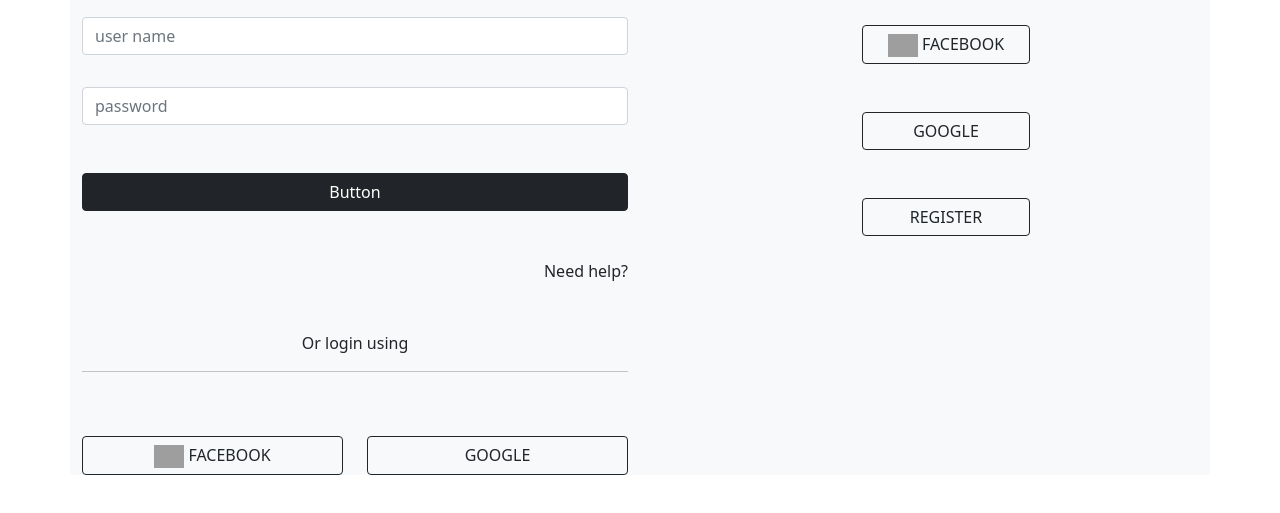
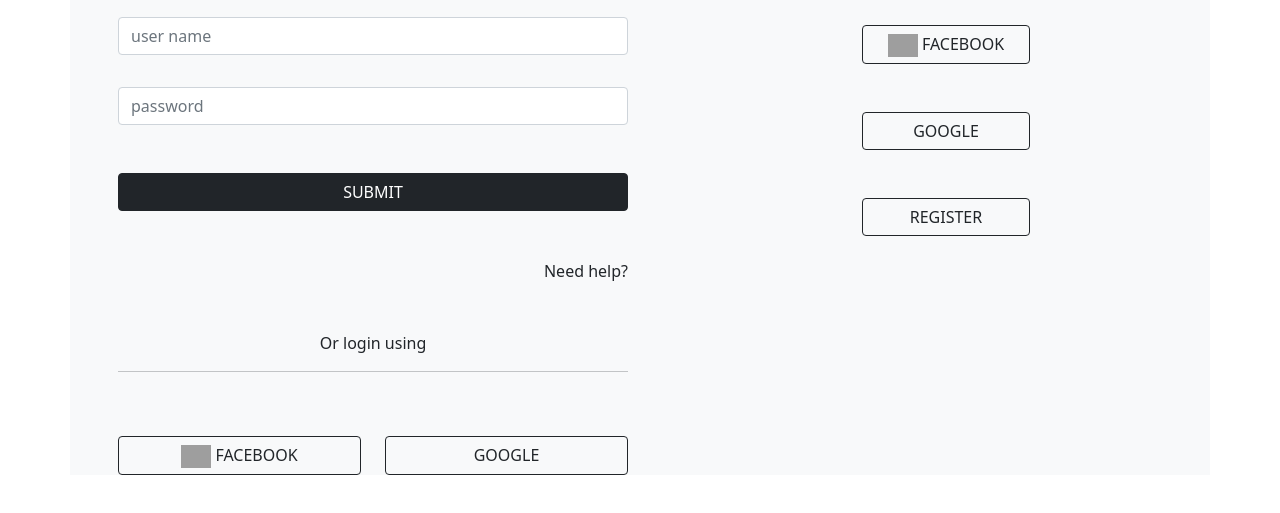
Before and after one commit to Mathumitha3/online_cars, a plain HTML site: page login.html in a window 1280 px wide. Shown: the part 197-710 px from the top of the page. Drawn offline with nearby package versions, Linux system fonts and the light colour scheme; grey boxes are pictures that could not be loaded.

Commit message:
add files

```diff
--- a/login.html
+++ b/login.html
@@ -20,7 +20,7 @@
 
     <div class="container mt-5 pt-3">
         <div class="row ">
-            <div class="col-lg-6 bg-light pt-3">
+            <div class="col-lg-6 bg-light pt-3 ps-5">
                 <h3>LOGIN</h3>
                 <div class="row g-3">
                     <div class="col-lg-12 mt-5">
@@ -33,7 +33,7 @@
                     </div>
                 </div>
                 <div class="d-grid gap-2 col-lg-12 mx-auto mt-5">
-                    <button class="btn btn-dark" type="button">Button</button>
+                    <button class="btn btn-dark" type="button">SUBMIT</button>
                 </div>
 
                 <div class="help text-end mt-5">Need help?</div>
```
Also changed, not shown: index.html (+6 -3 lines).
